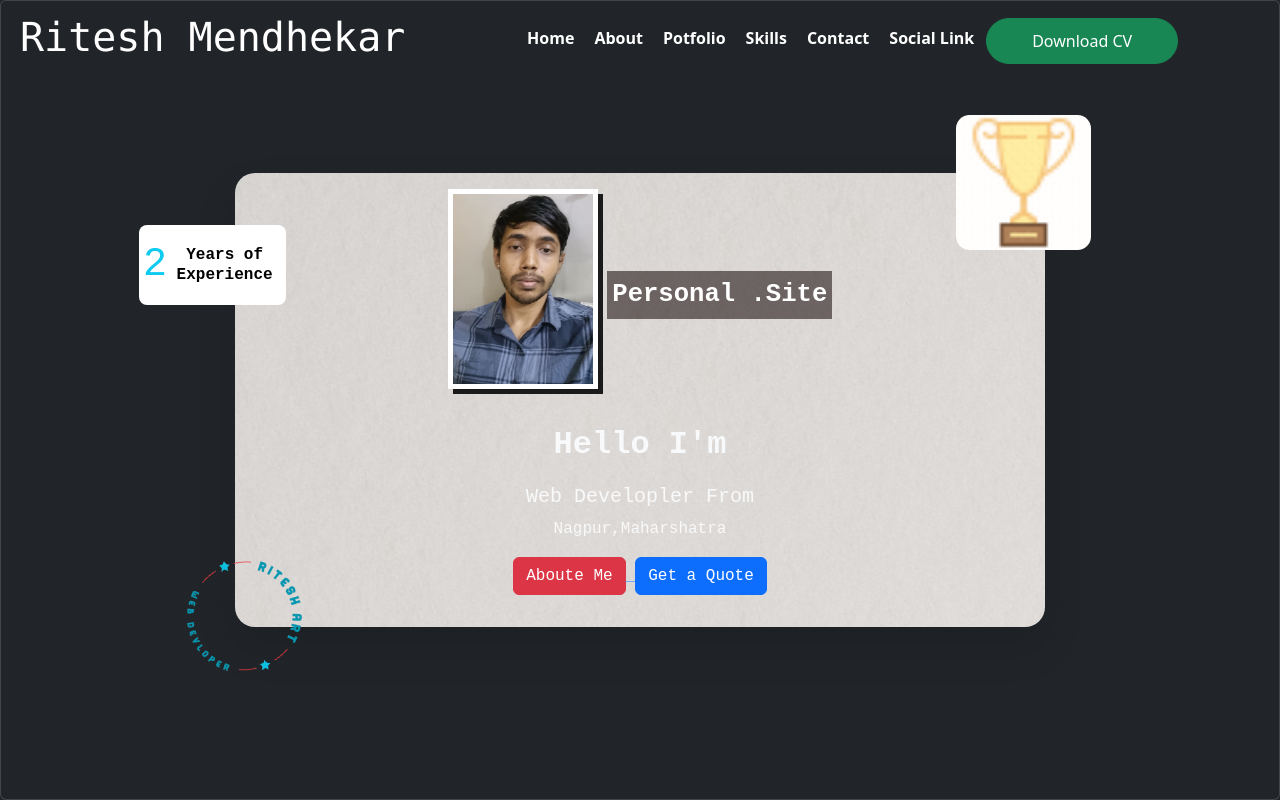
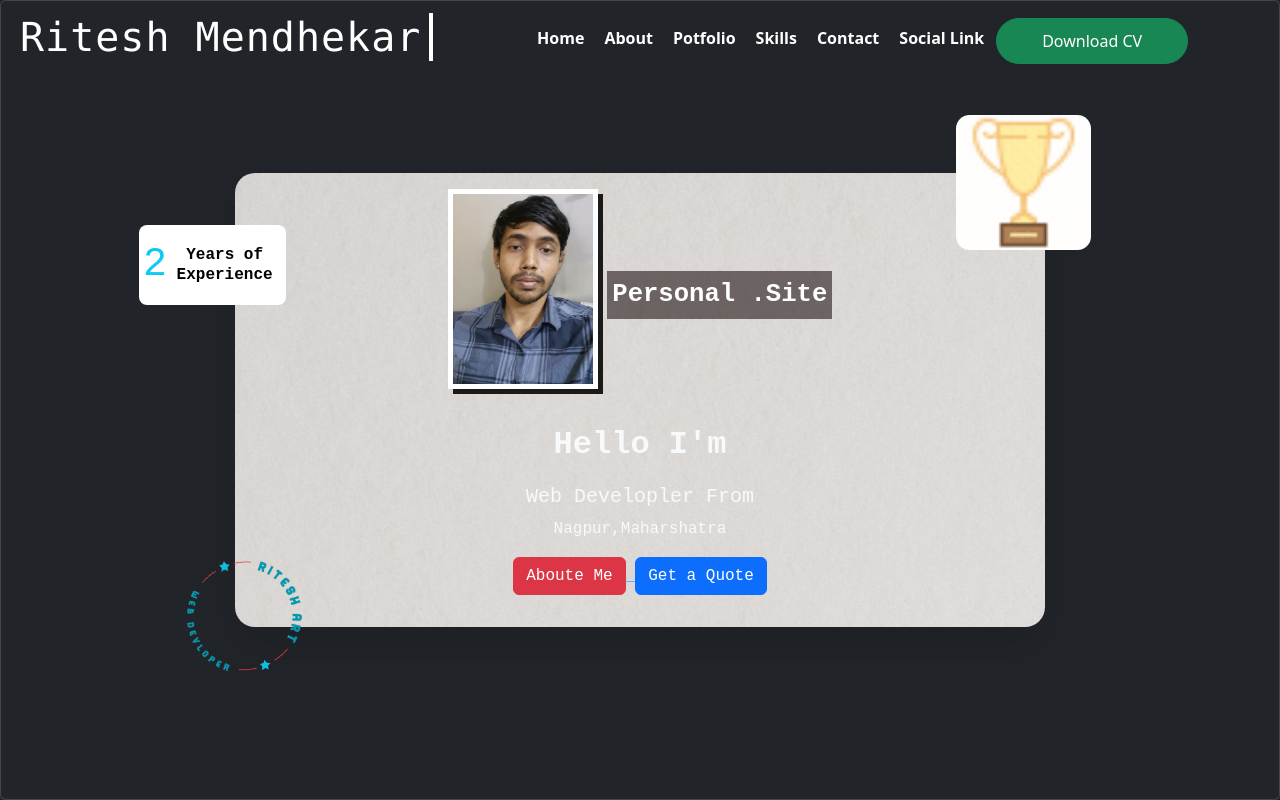
Before and after one commit to RiteshM09/Personal-Potfolio, a plain HTML site: page index.html in a window 1280 px wide. Shown: the top 800 px of the page. Drawn offline with nearby package versions, Linux system fonts and the light colour scheme.

Commit message:
added Typewriter Animation

```diff
--- a/style.css
+++ b/style.css
@@ -384,3 +384,23 @@ color: #0e76a8;
   box-shadow: 1px 2px 4px #d42e81;
   opacity: 90%;
 }
+#top-name{
+  border-right: 4px solid;
+  width: 100%;
+  letter-spacing: 1px;
+  white-space: nowrap;
+  overflow: hidden;
+  animation:
+  typing 2s steps(16),
+  cursor .4s step-end infinite alternate;
+}
+/* cursor blinking */
+@keyframes cursor {
+  50%{ border-color: transparent}
+
+}
+
+/* typing effect */
+@keyframes typing {
+  from { width: 0;}
+}
```
Also changed, not shown: index.html (+1 -1 lines).
